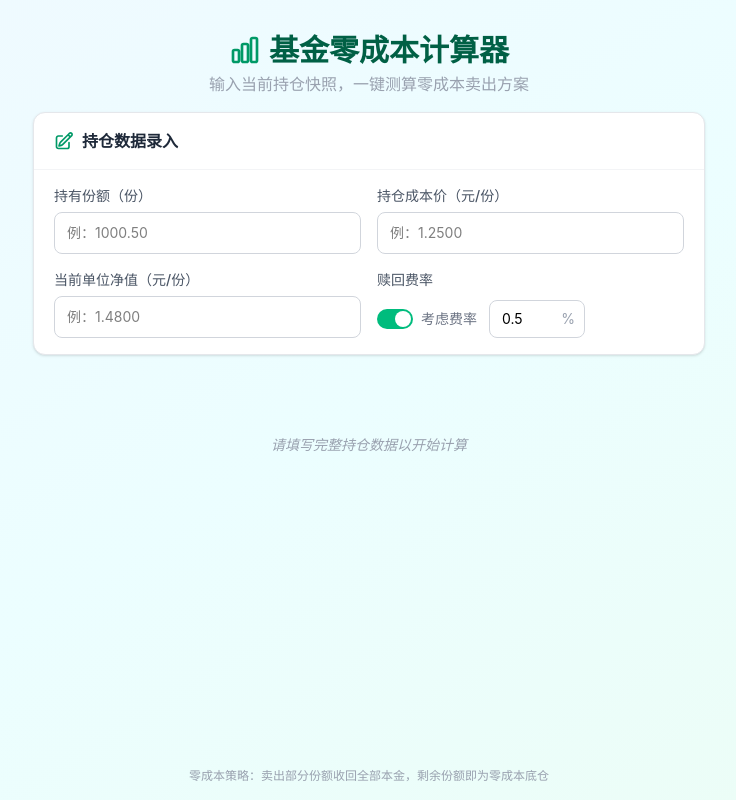
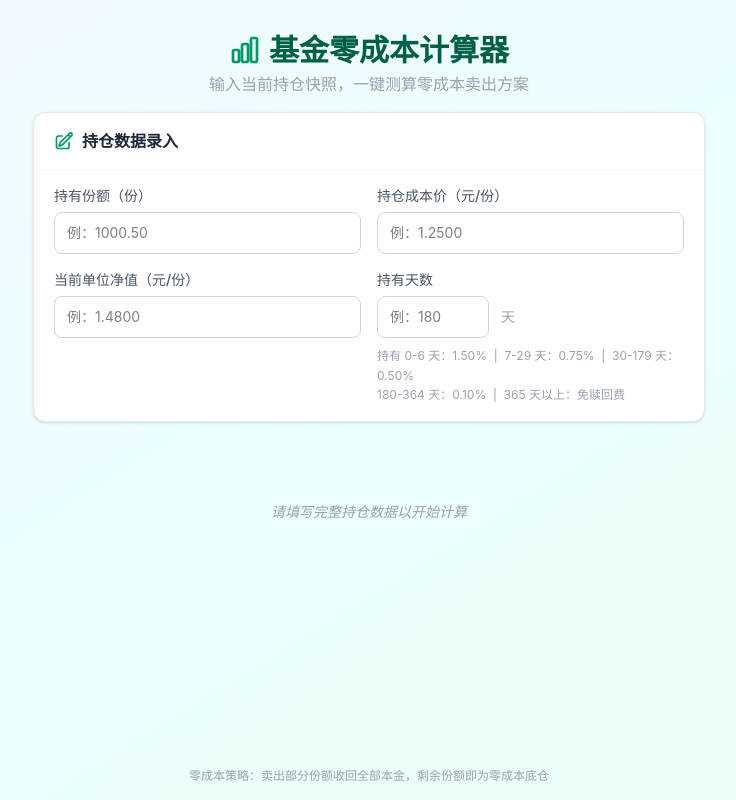
Before and after one commit to chaihongjun/zero-fund-calculator, a Vue app: page / in a window 1280 px wide. Shown: the whole page, without its empty margins (271-1007 px from the left). Built offline with nearby package versions, Linux system fonts and the light colour scheme.

Commit message:
feat: replace manual fee rate with auto-calculated rate based on holding days

```diff
--- a/src/components/ZeroFundCalculator.vue
+++ b/src/components/ZeroFundCalculator.vue
@@ -46,24 +46,25 @@
             />
           </div>
           <div>
-            <label class="block text-sm font-medium text-gray-600 mb-1.5">赎回费率</label>
-            <div class="flex items-center gap-3 pt-1">
-              <label class="relative inline-flex items-center cursor-pointer">
-                <input type="checkbox" v-model="considerFee" class="sr-only peer" />
-                <div class="w-9 h-5 bg-gray-300 rounded-full peer peer-checked:bg-emerald-500 peer-focus:ring-2 peer-focus:ring-emerald-300 transition-colors after:content-[''] after:absolute after:top-0.5 after:left-[2px] after:bg-white after:rounded-full after:h-4 after:w-4 after:transition-all peer-checked:after:translate-x-4"></div>
-                <span class="ml-2 text-sm text-gray-500">{{ considerFee ? '考虑费率' : '不计费率' }}</span>
-              </label>
-              <div v-if="considerFee" class="relative w-24">
-                <input
-                  v-model.number="feeRate"
-                  type="number"
-                  step="0.01"
-                  min="0"
-                  max="100"
-                  class="w-full pl-3 pr-7 py-2 border border-gray-300 rounded-lg text-sm focus:ring-2 focus:ring-emerald-500 focus:border-emerald-500 outline-none transition"
-                />
-                <span class="absolute right-2.5 top-1/2 -translate-y-1/2 text-gray-400 text-sm">%</span>
-              </div>
+            <label class="block text-sm font-medium text-gray-600 mb-1.5">持有天数</label>
+            <div class="flex items-center gap-3">
+              <input
+                v-model.number="holdingDays"
+                type="number"
+                step="1"
+                min="0"
+                placeholder="例：180"
+                class="w-28 px-3 py-2.5 border border-gray-300 rounded-lg text-sm focus:ring-2 focus:ring-emerald-500 focus:border-emerald-500 outline-none transition"
+              />
+              <span class="text-sm text-gray-400">天</span>
+              <span
+                v-if="holdingDays !== null"
+                :class="['text-xs font-medium px-2.5 py-1 rounded-full', feeBadgeClass]"
+              >{{ feeBadgeText }}</span>
+            </div>
+            <div class="mt-2 text-xs text-gray-400 leading-relaxed">
+              持有 0-6 天：1.50% &nbsp;|&nbsp; 7-29 天：0.75% &nbsp;|&nbsp; 30-179 天：0.50%<br />
+              180-364 天：0.10% &nbsp;|&nbsp; 365 天以上：免赎回费
             </div>
           </div>
         </div>
@@ -157,8 +158,7 @@ import { ref, computed } from 'vue'
 const shares = ref(null)
 const costPrice = ref(null)
 const nav = ref(null)
-const considerFee = ref(true)
-const feeRate = ref(0.5)
+const holdingDays = ref(null)
 
 const isValid = computed(() =>
   +shares.value > 0 && +costPrice.value > 0 && +nav.value > 0
@@ -171,7 +171,30 @@ const profitRate = computed(() =>
   totalPrincipal.value ? (profit.value / totalPrincipal.value) * 100 : 0
 )
 
-const feeDecimal = computed(() => considerFee.value ? feeRate.value / 100 : 0)
+const feeTiers = [
+  { max: 6, rate: 0.015 },
+  { max: 29, rate: 0.0075 },
+  { max: 179, rate: 0.005 },
+  { max: 364, rate: 0.001 },
+  { max: Infinity, rate: 0 },
+]
+const feeRatePct = computed(() => {
+  if (!holdingDays.value && holdingDays.value !== 0) return null
+  const t = feeTiers.find(t => holdingDays.value <= t.max)
+  return t ? t.rate * 100 : null
+})
+const feeDecimal = computed(() => (feeRatePct.value ?? 0) / 100)
+const feeBadgeText = computed(() => {
+  if (feeRatePct.value === null) return '未填写'
+  if (feeRatePct.value === 0) return '免赎回费'
+  return `赎回费 ${feeRatePct.value.toFixed(2)}%`
+})
+const feeBadgeClass = computed(() => {
+  if (feeRatePct.value === null) return 'bg-gray-100 text-gray-500'
+  if (feeRatePct.value === 0) return 'bg-green-100 text-green-700'
+  if (feeRatePct.value >= 1) return 'bg-red-100 text-red-700'
+  return 'bg-amber-100 text-amber-700'
+})
 
 const targetSellCash = computed(() => {
   if (!isValid.value) return 0
```
